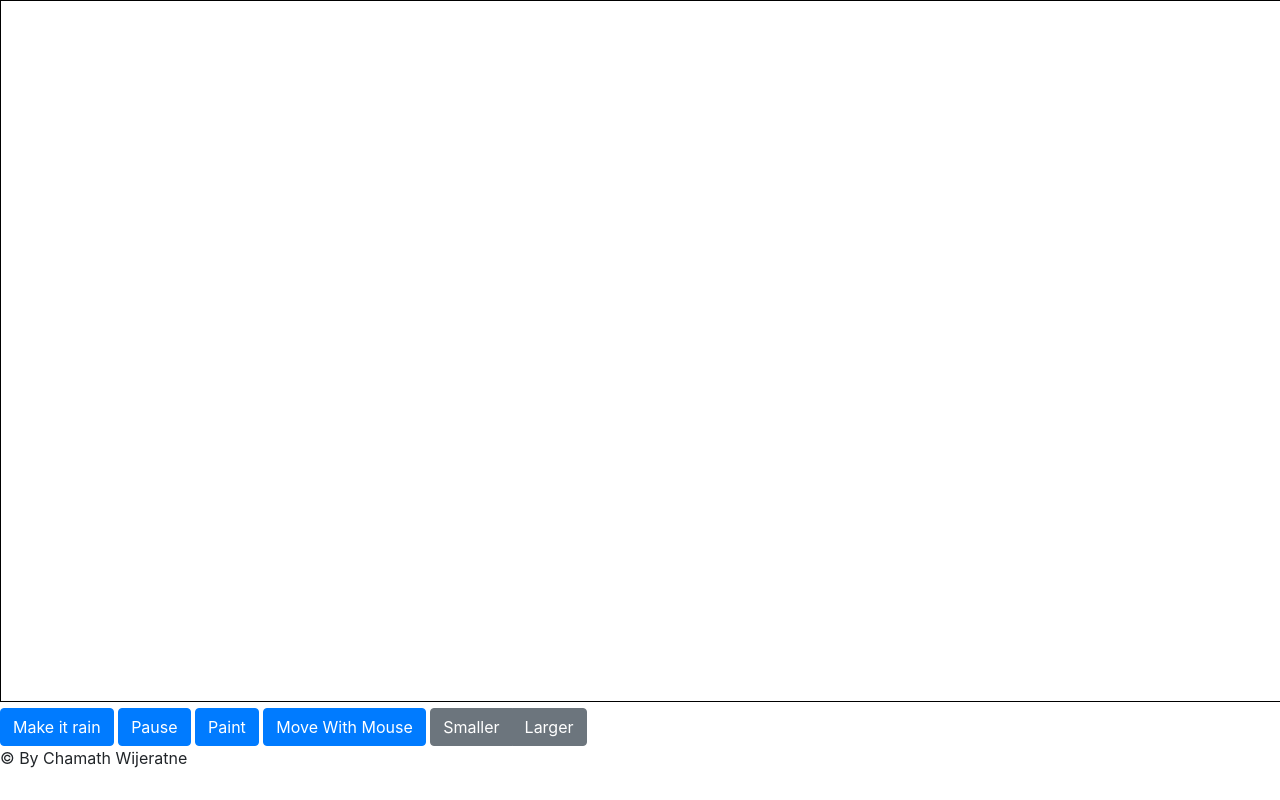
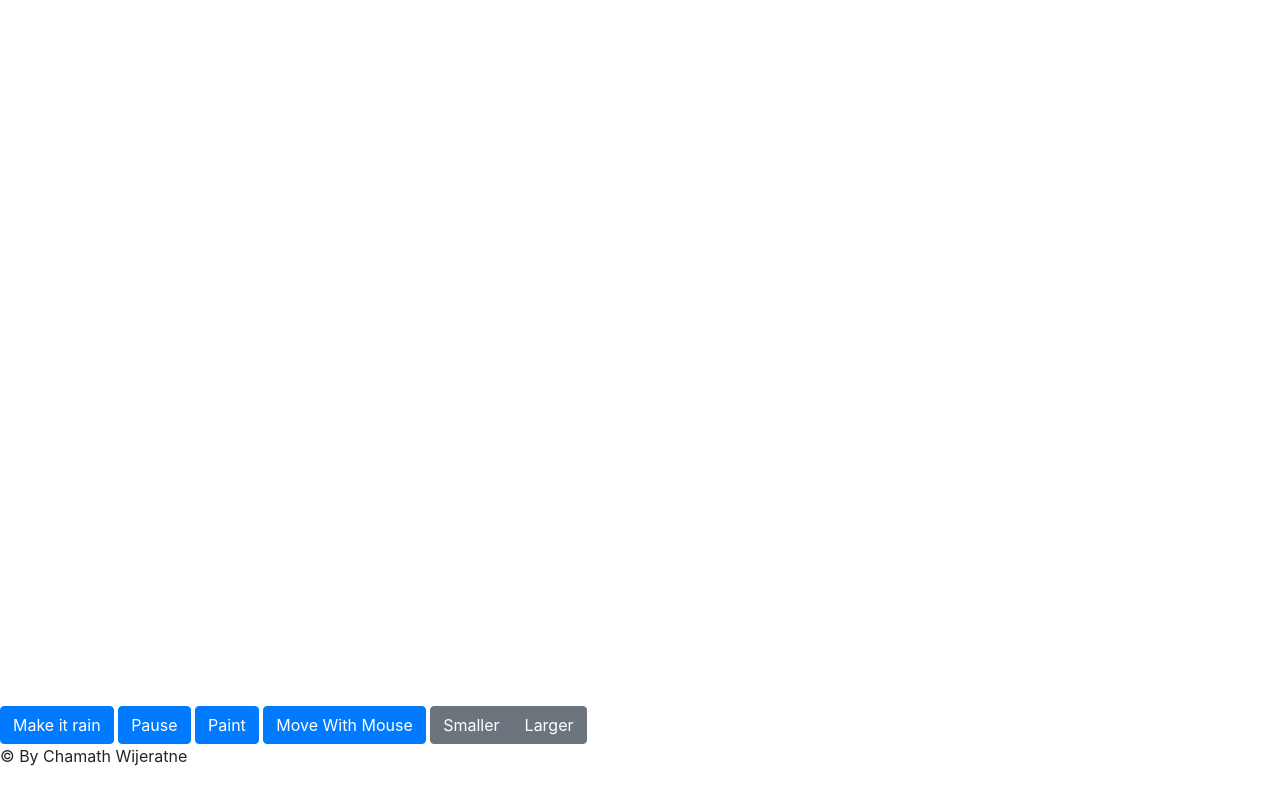
Before and after one commit to chamath-w/paintDrop-app, a website: page index.html in a window 1280 px wide. Drawn offline with nearby package versions, Linux system fonts and the light colour scheme.

Commit message:
changes to ensure iPad1 compatibility

```diff
--- a/index.html
+++ b/index.html
@@ -2,11 +2,10 @@
 <html>
 	<head>
 		<encoding='UTF-8'>
-		<title>Bubbles World</title>
+		<title>Paint Drops World</title>
 		<link rel="stylesheet" href="https://stackpath.bootstrapcdn.com/bootstrap/4.4.1/css/bootstrap.min.css" integrity="sha384-Vkoo8x4CGsO3+Hhxv8T/Q5PaXtkKtu6ug5TOeNV6gBiFeWPGFN9MuhOf23Q9Ifjh" crossorigin="anonymous">
 		<style>
 			canvas {
-				border: 1px solid black;
 			}
 			body {
 				margin: 0;
--- a/main.js
+++ b/main.js
@@ -17,7 +17,7 @@ var minRadius = 2;
 var particlesArray = [];
 var noOfparticles = 20;
 var maxNoOfparticles = 400;
-var particlePathRadius = 200;
+var particlePathRadius = 50;
 var particleSpacing = 60;
 
 var particleSpeed = 50;
@@ -117,10 +117,10 @@ function animate(){
 // 	requestAnimationFrame(animate);
 	if (!isPaused){
 		//c.clearRect(0,0, innerWidth, innerHeight);
-		//for (var i = 0; i < particlesArray.length; i++){
-		//	particlesArray[i].update();
-		//}
-		particlesArray.forEach(particle => { particle.update()});
+		for (var i = 0; i < particlesArray.length; i++){
+			particlesArray[i].update();
+		}
+		//particlesArray.forEach(particle => { particle.update()});
 	}
 }
 
```
